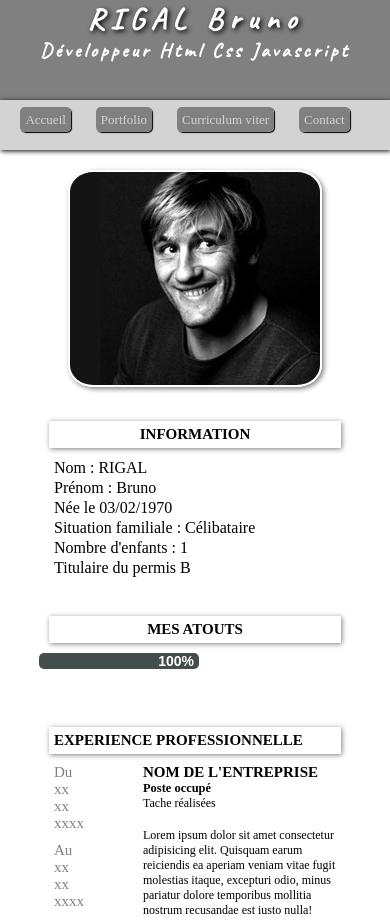
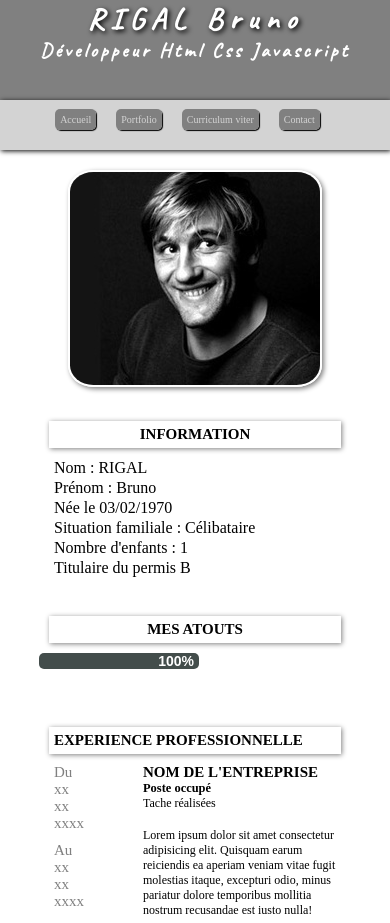
Before and after one commit to rigal34/teston, a plain HTML site: page index.html in a window 390 px wide. Shown: the top 923 px of the page. Drawn offline with Linux system fonts and the light colour scheme.

Commit message:
diminution padding et px nav

```diff
--- a/style.css
+++ b/style.css
@@ -183,11 +183,11 @@ color: #ffffff;
     }
 
     nav a {
-      font-size: 13px;
+      font-size: 10px;
     }
 
     nav li {
-      padding: 6px 20px 0 0;
+      padding: 5px 15px 0 0;
     }
 
     .grid-container {
```
